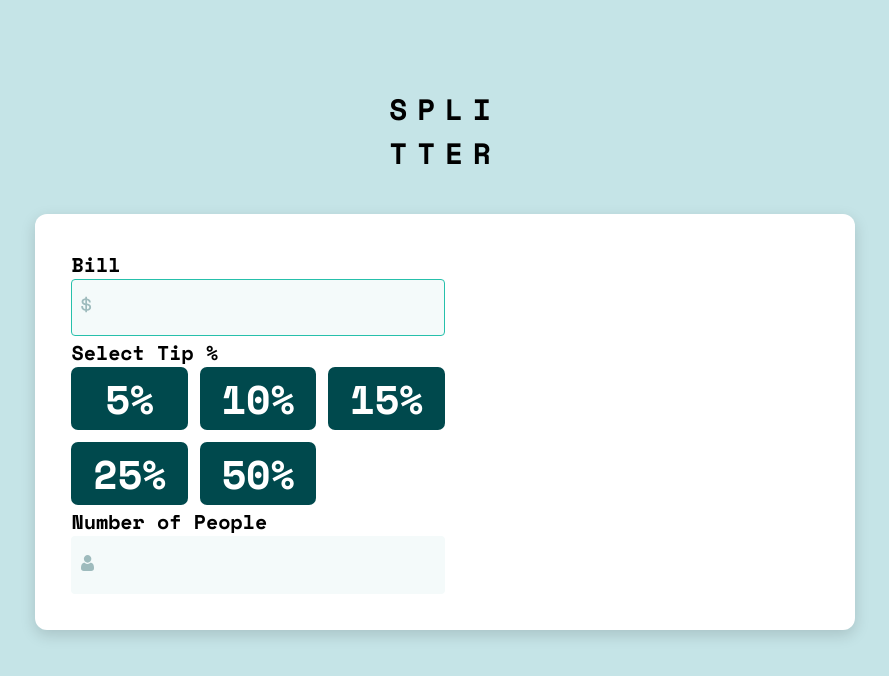
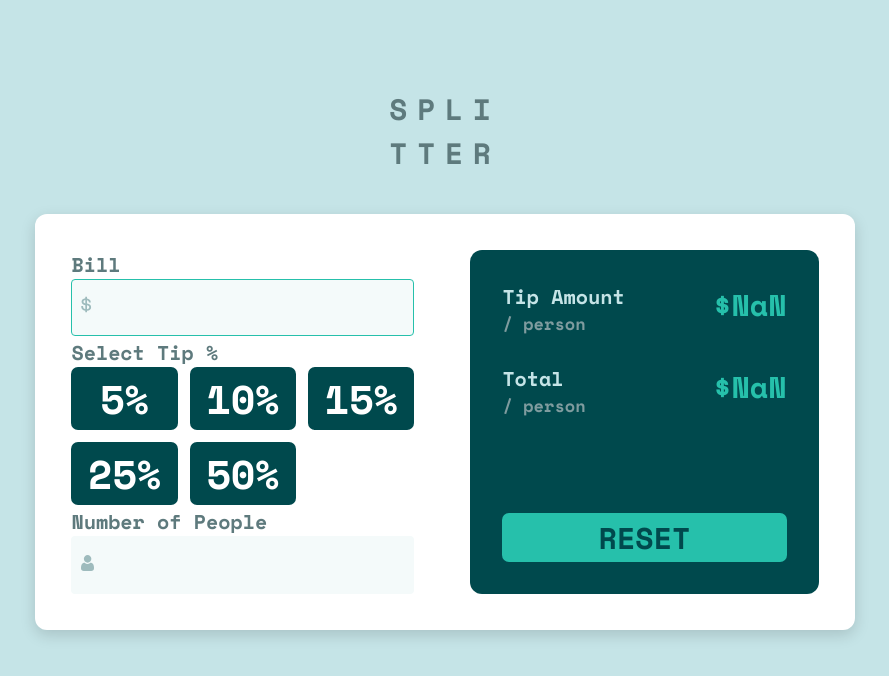
Before and after one commit to jagjot26/calcula-tip, a React (Create React App) app: page / in a window 1280 px wide. Shown: the top 676 px of the page, without its empty margins (195-1084 px from the left). Built offline with nearby package versions, Linux system fonts and the light colour scheme.

Commit message:
added right per person calculation ui

```diff
--- a/src/components/UI/Button/styles.module.css
+++ b/src/components/UI/Button/styles.module.css
@@ -10,7 +10,7 @@
 }
 
 .default,
-.default:active:hover .inverted:hover,
+.default:active:hover,
 .inverted.active {
   background-color: var(--color-neutral-darker);
   color: var(--color-white);
@@ -22,7 +22,8 @@
   color: var(--color-neutral-darker);
 }
 
-.default:hover {
+.default:hover,
+.inverted:hover {
   opacity: 0.7;
 }
 
--- a/src/components/UI/Typography/index.tsx
+++ b/src/components/UI/Typography/index.tsx
@@ -39,11 +39,16 @@ interface TypographyProps {
 
 const Typography: FC<TypographyProps> = ({ variant, color, children, ...props }) => {
   const Component: keyof JSX.IntrinsicElements = variant ? variantsMapping[variant] : 'p'
-
   return (
     <Component
       className={`typography--variant-${variant}`}
-      style={{ color: color ? color : `var(color-neutral-dark)` }}
+      style={{
+        color: color
+          ? color.includes('color')
+            ? `var(--${color})`
+            : color
+          : 'var(--color-neutral-dark)',
+      }}
       {...props}
     >
       {children}
--- a/src/components/UI/Typography/styles.css
+++ b/src/components/UI/Typography/styles.css
@@ -11,7 +11,7 @@
 }
 
 .typography--variant-h4 {
-  font-size: clamp(1.5rem, 1rem + 5vw, 4rem);
+  font-size: clamp(1.3rem, 1rem + 5vw, 3rem);
 }
 
 .typography--variant-h5 {
@@ -42,7 +42,7 @@
   font-size: clamp(0.7rem, 1rem + 5vw, 1.7rem);
 }
 
-@media only screen and (max-width: 750px) {
+@media only screen and (max-width: 1100px) {
   .typography--variant-h1 {
     font-size: clamp(3rem, 1rem + 5vw, 7rem);
   }
@@ -56,7 +56,7 @@
   }
 
   .typography--variant-h4 {
-    font-size: clamp(1.5rem, 1rem + 5vw, 4rem);
+    font-size: clamp(1rem, 0.5rem + 5vw, 1.75rem);
   }
 
   .typography--variant-h5 {
--- a/src/pages/Main/index.tsx
+++ b/src/pages/Main/index.tsx
@@ -17,6 +17,19 @@ const Main = () => {
   const { billAmount, tipPercent, numberOfPeople } = billInfo
   const [errors, setErrors] = useState<Record<string, string>>({})
 
+  const tipAmount = (tipPercent / 100) * +billAmount
+
+  const perPersonValues = [
+    {
+      name: 'Tip Amount',
+      value: (tipAmount / +numberOfPeople).toFixed(2),
+    },
+    {
+      name: 'Total',
+      value: ((+billAmount + tipAmount) / +numberOfPeople).toFixed(2) ?? 0,
+    },
+  ]
+
   const handleChange = (e: React.ChangeEvent<HTMLInputElement>) => {
     const { name, value, type } = e.target
     setBillInfo((prev) => ({ ...prev, [name]: `${value}` }))
@@ -32,6 +45,15 @@ const Main = () => {
 
   const updateTip = (e: any) => {
     setBillInfo((prev) => ({ ...prev, tipPercent: +e.target.value }))
+  }
+
+  const handleReset = () => {
+    setBillInfo({
+      billAmount: '',
+      tipPercent: 0,
+      numberOfPeople: '',
+    })
+    if (Object.keys(errors).length > 0) setErrors({})
   }
 
   return (
@@ -82,7 +104,30 @@ const Main = () => {
             />
           </div>
         </div>
-        <div></div>
+        <div className={styles.rightHalf}>
+          <div className={styles.perPersonContainer}>
+            {perPersonValues.map((info) => (
+              <div key={info.name} className={styles.perPersonRow}>
+                <div>
+                  <Typography variant="body1" color="color-neutral-light">
+                    {info.name}
+                  </Typography>
+                  <Typography variant="caption1" color="color-neutral-base">
+                    / person
+                  </Typography>
+                </div>
+                <Typography variant="h4" color="color-primary">
+                  {`$${info.value}`}
+                </Typography>
+              </div>
+            ))}
+          </div>
+          <Button inverted onClick={handleReset}>
+            <Typography variant="h4" color="color-neutral-darker">
+              RESET
+            </Typography>
+          </Button>
+        </div>
       </div>
     </section>
   )
--- a/src/pages/Main/styles.module.css
+++ b/src/pages/Main/styles.module.css
@@ -21,6 +21,7 @@
   box-shadow: rgba(0, 0, 0, 0.15) 0px 5px 15px 0px;
   padding: 4.5vmin;
   display: flex;
+  column-gap: 7vmin;
 }
 
 .leftHalf {
@@ -39,6 +40,27 @@
 .buttonsGridItem {
 }
 
+.rightHalf {
+  background-color: var(--color-neutral-darker);
+  width: 50%;
+  border-radius: 1.2rem;
+  padding: 4vmin;
+  display: flex;
+  flex-flow: column;
+  justify-content: space-between;
+}
+
+.perPersonContainer {
+  display: flex;
+  flex-flow: column;
+  row-gap: 3.5vmin;
+}
+
+.perPersonRow {
+  display: flex;
+  justify-content: space-between;
+}
+
 @media only screen and (max-width: 750px) {
   .header {
     margin-top: 3vh;
@@ -54,6 +76,9 @@
     width: 100%;
     row-gap: 2rem;
   }
+  .rightHalf {
+    width: 100%;
+  }
   .buttonsGridContainer {
     gap: 1rem;
     grid-template-columns: auto auto;
```
